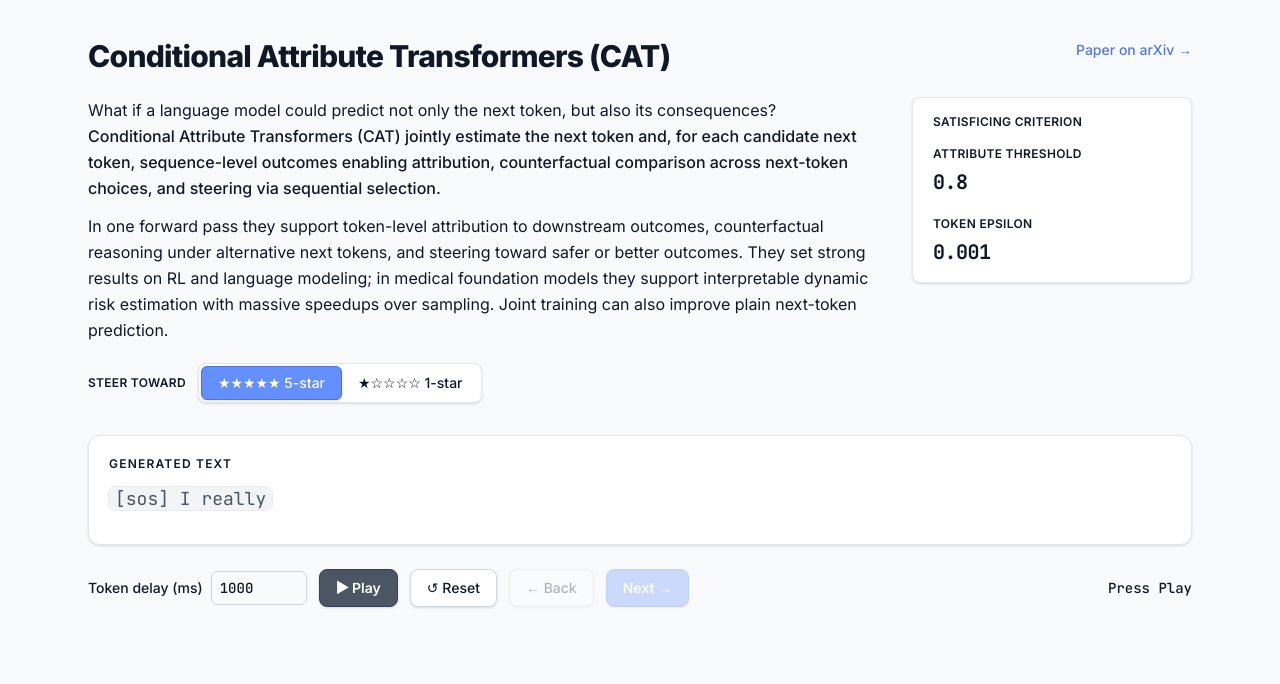
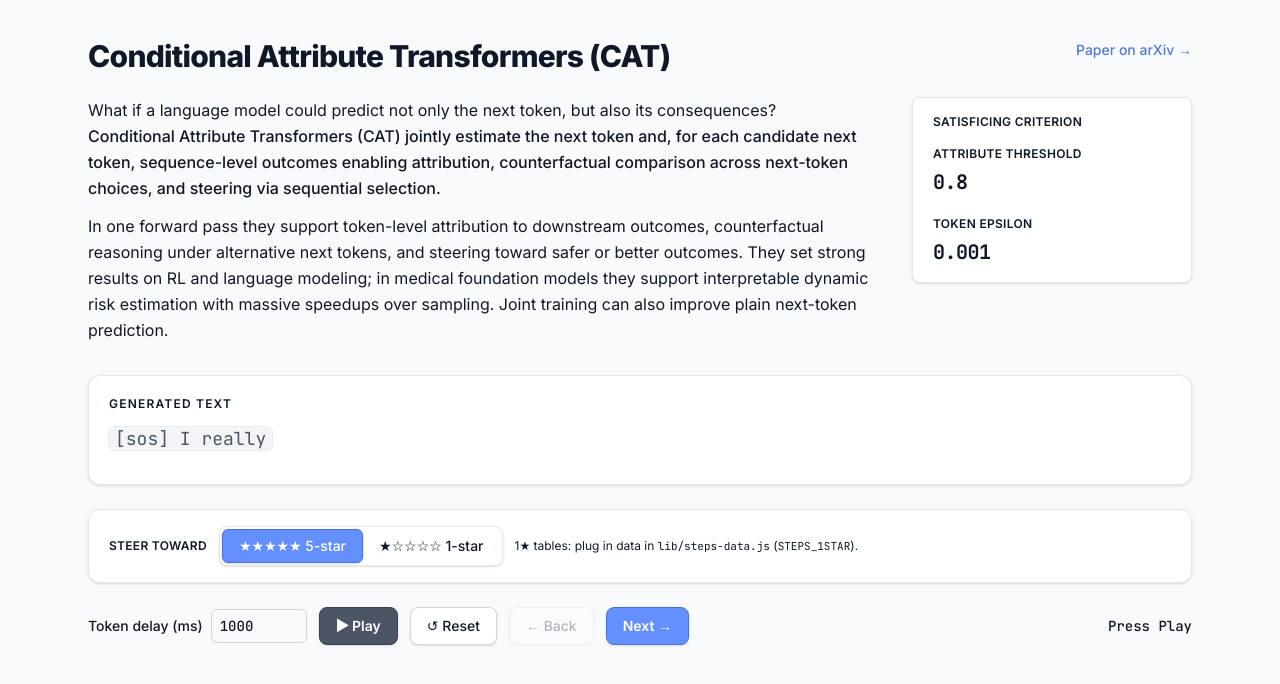
Before and after one commit to AJLozaLab/CAT-demo, a Next.js app: page / in a window 1280 px wide. Shown: the top 684 px of the page. Built offline with nearby package versions, Linux system fonts and the light colour scheme.

Commit message:
some fixes here

```diff
--- a/components/CATDemo.jsx
+++ b/components/CATDemo.jsx
@@ -144,10 +144,6 @@ export default function CATDemo() {
     return Math.min(steps.length, playTokenCount)
   }, [vizActive, hasSteps, live, steps.length, currentStep, playTokenCount])
 
-  /** Back / Next (and arrow keys): live walkthrough, or paused Play to step by token count. */
-  const manualScrub =
-    hasSteps && (live || (introStage === 'prefix' && playPaused))
-
   const fixedPrompt = useMemo(() => getFixedSteerPromptDisplay(steps), [steps])
   const { fixedPromptTrimmed, fixedPromptTrailing } = useMemo(() => {
     const trimmed = fixedPrompt.trimEnd()
@@ -289,10 +285,19 @@ export default function CATDemo() {
       if (live) {
         if (e.key === 'ArrowRight') setCurrentStep(s => Math.min(s + 1, steps.length - 1))
         if (e.key === 'ArrowLeft') setCurrentStep(s => Math.max(s - 1, 0))
+      } else if (introStage === 'pre' && e.key === 'ArrowRight') {
+        setIntroStage('prefix')
+        setPlayPaused(true)
+        setPlayTokenCount(c => Math.min(steps.length, c + 1))
       } else if (introStage === 'prefix' && playPaused) {
         if (e.key === 'ArrowRight')
           setPlayTokenCount(c => Math.min(steps.length, c + 1))
-        if (e.key === 'ArrowLeft') setPlayTokenCount(c => Math.max(0, c - 1))
+        if (e.key === 'ArrowLeft')
+          setPlayTokenCount(c => {
+            const nxt = Math.max(0, c - 1)
+            if (nxt === 0) setIntroStage('pre')
+            return nxt
+          })
       }
     }
     window.addEventListener('keydown', onKey)
@@ -454,6 +459,14 @@ export default function CATDemo() {
   const isPausedAnim = introStage === 'prefix' && playPaused
   const statusPaused = introStage === 'prefix' && playPaused ? ' · paused' : ''
 
+  const nSteps = steps.length
+  const canStepForward =
+    hasSteps &&
+    (live ? currentStep < nSteps - 1 : playTokenCount < nSteps && (introStage === 'pre' || (introStage === 'prefix' && playPaused)))
+  const canStepBack =
+    hasSteps &&
+    (live ? currentStep > 0 : playTokenCount > 0 && (introStage !== 'prefix' || playPaused))
+
   // ── Render ─────────────────────────────────────────────────────────────────
   return (
     <div className="bg-gray-50 text-gray-900 min-h-screen">
@@ -478,33 +491,6 @@ export default function CATDemo() {
                 <p>
                   In one forward pass they support token-level attribution to downstream outcomes, counterfactual reasoning under alternative next tokens, and steering toward safer or better outcomes. They set strong results on RL and language modeling; in medical foundation models they support interpretable dynamic risk estimation with massive speedups over sampling. Joint training can also improve plain next-token prediction.
                 </p>
-              </div>
-
-              <div className="flex flex-wrap items-center gap-3">
-                <span className="text-xs font-semibold uppercase tracking-wide text-gray-900">Steer toward</span>
-                <div className="inline-flex rounded-lg border border-gray-200 bg-white p-0.5 shadow-sm">
-                  <button
-                    type="button"
-                    onClick={() => onSteerChange('5')}
-                    className={`px-4 py-1.5 rounded-md text-sm font-medium transition-colors ${
-                      steerTarget === '5' ? 'text-white shadow-sm' : 'text-gray-900 hover:bg-gray-50'
-                    }`}
-                    style={steerTarget === '5' ? { background: STAR5, border: `1px solid ${STAR5_BORDER}` } : {}}
-                  >
-                    ★★★★★ 5-star
-                  </button>
-                  <button
-                    type="button"
-                    onClick={() => onSteerChange('1')}
-                    title={!star1Ready ? 'Add STEPS_1STAR for the full 1★ walkthrough' : 'Steer toward 1★ reviews'}
-                    className={`px-4 py-1.5 rounded-md text-sm font-medium transition-colors ${
-                      steerTarget === '1' ? 'text-white shadow-sm' : 'text-gray-900 hover:bg-gray-50'
-                    }`}
-                    style={steerTarget === '1' ? { background: STAR1, border: `1px solid ${STAR1_BORDER}` } : {}}
-                  >
-                    ★☆☆☆☆ 1-star
-                  </button>
-                </div>
               </div>
             </div>
 
@@ -547,6 +533,38 @@ export default function CATDemo() {
               </>
             )}
           </div>
+        </div>
+
+        <div className="bg-white border border-gray-200 rounded-xl px-5 py-4 mb-6 shadow-sm flex flex-wrap items-center gap-3">
+          <span className="text-xs font-semibold uppercase tracking-wide text-gray-900">Steer toward</span>
+          <div className="inline-flex rounded-lg border border-gray-200 bg-white p-0.5 shadow-sm">
+            <button
+              type="button"
+              onClick={() => onSteerChange('5')}
+              className={`px-4 py-1.5 rounded-md text-sm font-medium transition-colors ${
+                steerTarget === '5' ? 'text-white shadow-sm' : 'text-gray-900 hover:bg-gray-50'
+              }`}
+              style={steerTarget === '5' ? { background: STAR5, border: `1px solid ${STAR5_BORDER}` } : {}}
+            >
+              ★★★★★ 5-star
+            </button>
+            <button
+              type="button"
+              onClick={() => onSteerChange('1')}
+              title={!star1Ready ? 'Add STEPS_1STAR for the full 1★ walkthrough' : 'Steer toward 1★ reviews'}
+              className={`px-4 py-1.5 rounded-md text-sm font-medium transition-colors ${
+                steerTarget === '1' ? 'text-white shadow-sm' : 'text-gray-900 hover:bg-gray-50'
+              }`}
+              style={steerTarget === '1' ? { background: STAR1, border: `1px solid ${STAR1_BORDER}` } : {}}
+            >
+              ★☆☆☆☆ 1-star
+            </button>
+          </div>
+          {!star1Ready && (
+            <span className="text-xs text-gray-900">
+              1★ tables: plug in data in <code className="text-[11px]">lib/steps-data.js</code> (<code className="text-[11px]">STEPS_1STAR</code>).
+            </span>
+          )}
         </div>
 
         {/* Chart: updates each token during Play, then follows live step */}
@@ -616,9 +634,14 @@ export default function CATDemo() {
               type="button"
               onClick={() => {
                 if (live) setCurrentStep(s => Math.max(s - 1, 0))
-                else setPlayTokenCount(c => Math.max(0, c - 1))
+                else
+                  setPlayTokenCount(c => {
+                    const nxt = Math.max(0, c - 1)
+                    if (nxt === 0) setIntroStage('pre')
+                    return nxt
+                  })
               }}
-              disabled={!manualScrub || (live ? currentStep === 0 : playTokenCount === 0)}
+              disabled={!canStepBack}
               className="px-4 py-2 bg-white hover:bg-gray-50 border border-gray-300 rounded-lg text-sm font-medium text-gray-900 transition-colors shadow-sm disabled:opacity-30 disabled:cursor-not-allowed"
             >
               ← Back
@@ -626,12 +649,16 @@ export default function CATDemo() {
             <button
               type="button"
               onClick={() => {
-                if (live) setCurrentStep(s => Math.min(s + 1, steps.length - 1))
-                else setPlayTokenCount(c => Math.min(steps.length, c + 1))
+                if (live) setCurrentStep(s => Math.min(s + 1, nSteps - 1))
+                else {
+                  if (introStage === 'pre') {
+                    setIntroStage('prefix')
+                    setPlayPaused(true)
+                  }
+                  setPlayTokenCount(c => Math.min(nSteps, c + 1))
+                }
               }}
-              disabled={
-                !manualScrub || (live ? currentStep >= steps.length - 1 : playTokenCount >= steps.length)
-              }
+              disabled={!canStepForward}
               className="px-4 py-2 text-white rounded-lg text-sm font-semibold transition-colors shadow-sm disabled:opacity-30 disabled:cursor-not-allowed"
               style={{ background: STAR5, border: `1px solid ${STAR5_BORDER}` }}
             >
```
